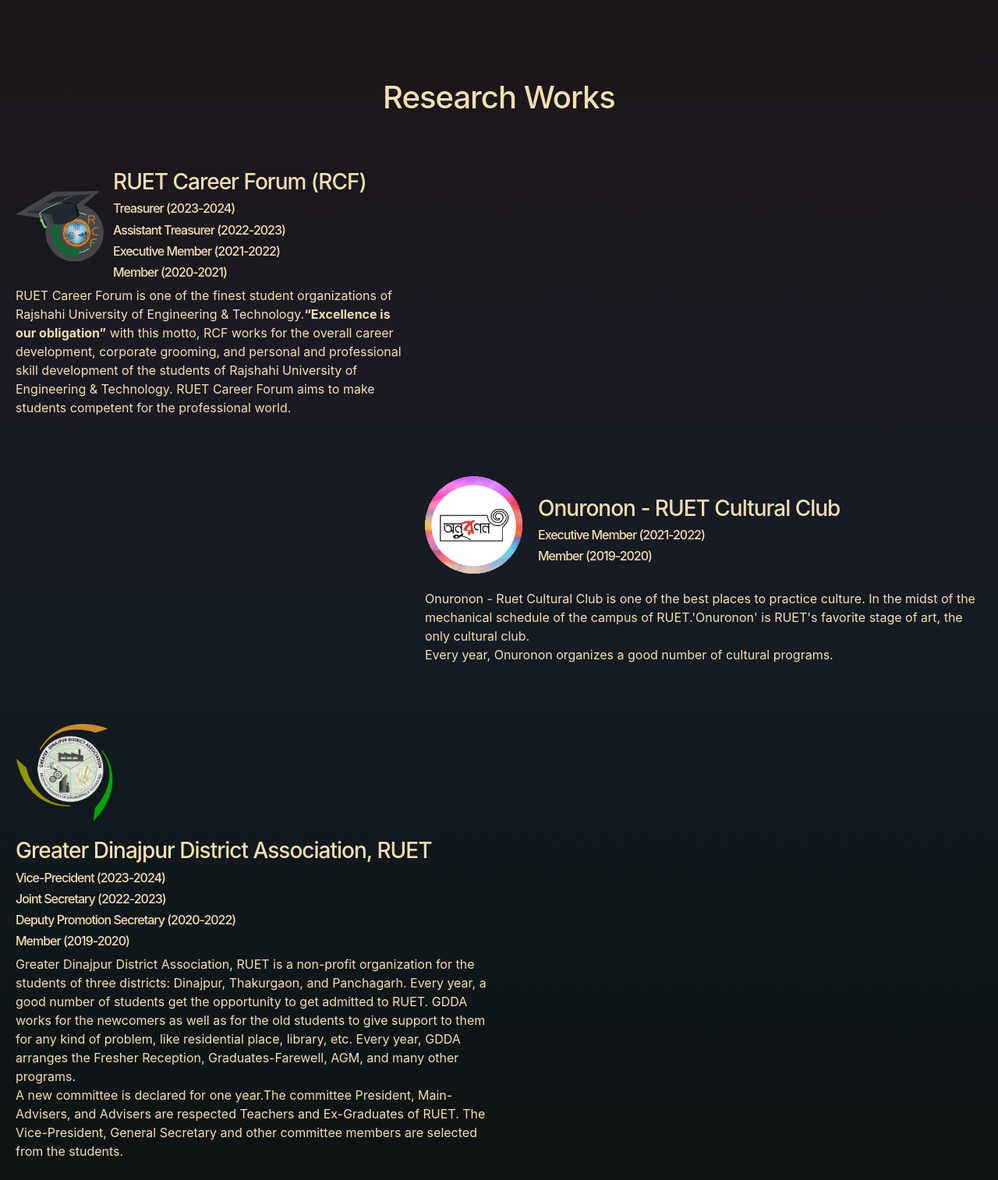
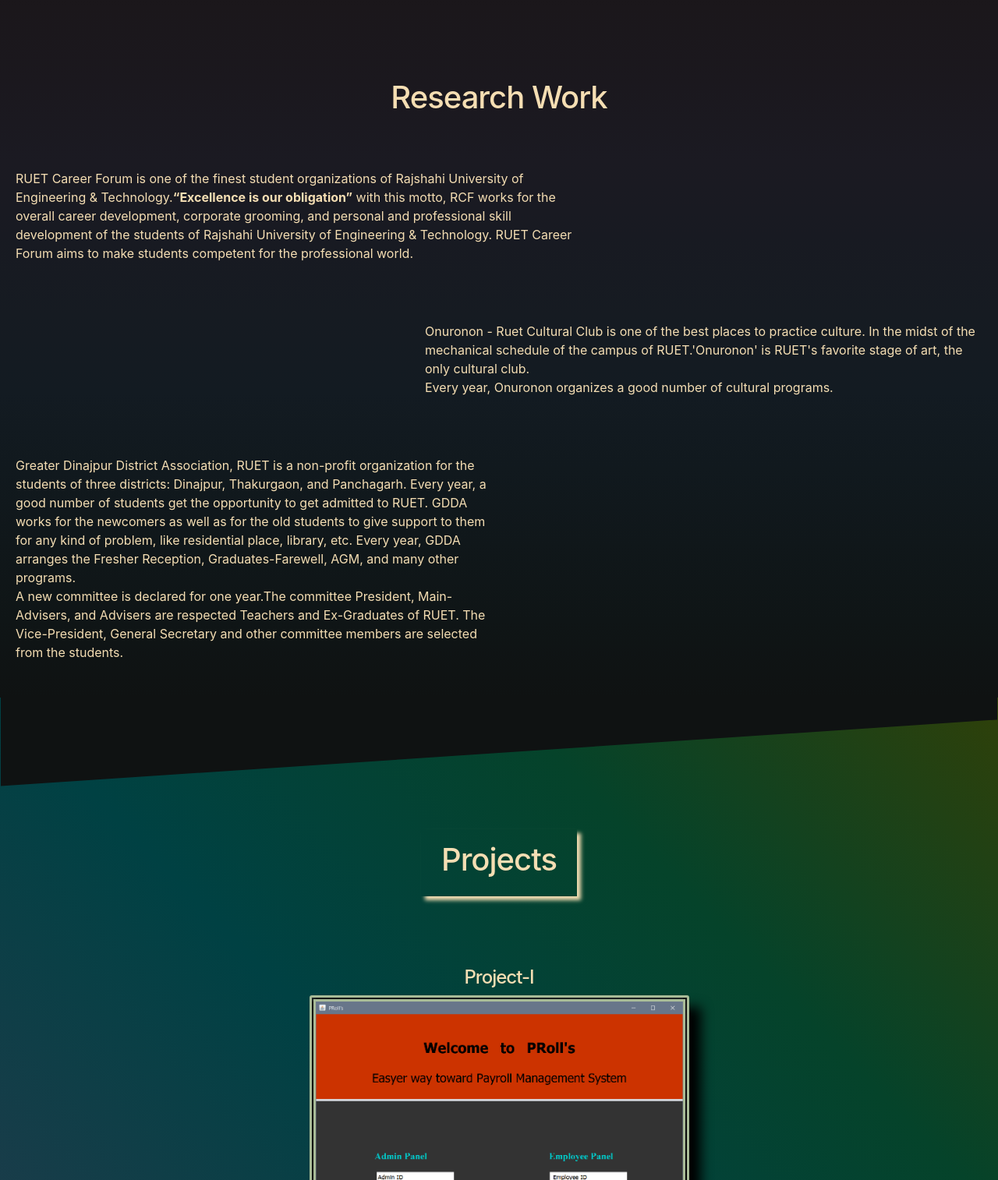
Before and after one commit to aij3113/AIJoy, a plain HTML site: page Portfolio/index.html in a window 1280 px wide. Shown: the part 2119-3633 px from the top of the page at 78% size. Drawn offline with Linux system fonts and the light colour scheme.

Commit message:
Update index.html

```diff
--- a/Portfolio/index.html
+++ b/Portfolio/index.html
@@ -171,7 +171,7 @@
     <object data="./SVG/wave.svg"></object>
 
 
-    <!--Co-Curicular Section-->
+    <!--Research Section-->
 
 
     <div class="co-curicular">
@@ -179,26 +179,14 @@
             <div class="col-sm-2"></div>
             <div class="col-sm-8">
                 <div class="co-head text-center">
-                    <h1>Research Works</h1>
+                    <h1>Research Work</h1>
                 </div>
             </div>
             <div class="col-sm-2"></div>
         </div>
 
         <div class="row">
-            <div class="col-sm-5 co-inst">
-                <div class="row">
-                    <div class="col-xs-5">
-                        <img src="./image/rcf-logo.png">
-                    </div>
-                    <div class="col-xs-7 co-inst-head">
-                        <h3>RUET Career Forum (RCF)</h3>
-                        <h6>Treasurer (2023-2024)</h6>
-                        <h6> Assistant Treasurer (2022-2023)</h6>
-                        <h6>Executive Member (2021-2022)</h6>
-                        <h6>Member (2020-2021)</h6>
-                    </div>
-                </div>
+            <div class="col-sm-7 co-inst">
                 <div>
                     <p>RUET Career Forum is one of the finest
                         student organizations of Rajshahi University
@@ -212,22 +200,12 @@
                     </p>
                 </div>
             </div>
-            <div class="col-sm-7"></div>
+            <div class="col-sm-5"></div>
         </div>
 
         <div class="row">
             <div class="col-sm-5"></div>
             <div class="col-sm-7 co-inst">
-                <div class="row">
-                    <div class="col-xs-4 co-inst-logo">
-                        <img src="./image/onuronon-logo3.png">
-                    </div>
-                    <div class="col-xs-8 co-inst-head">
-                        <h3>Onuronon - RUET Cultural Club</h3>
-                        <h6> Executive Member (2021-2022)</h6>
-                        <h6>Member (2019-2020)</h6>
-                    </div>
-                </div>
                 <div>
                     <p>Onuronon - Ruet Cultural Club is one of the best
                         places to practice culture. In the midst of the
@@ -242,19 +220,6 @@
 
         <div class="row">
             <div class="col-sm-6 co-inst">
-                <div class="row">
-                    <div class="col-xs-5 co-inst-logo">
-                        <img src="./image/gdda-logo.png">
-                    </div>
-                    <div class="col-xs-7 co-inst-head">
-                        <h3>Greater Dinajpur District Association, RUET</h3>
-                        <h6>Vice-Precident (2023-2024)</h6>
-                        <h6>Joint Secretary (2022-2023)</h6>
-                        <h6>Deputy Promotion Secretary (2020-2022)</h6>
-                        <h6>Member (2019-2020)</h6>
-                    </div>
-                </div>
-                <div>
                     <p>Greater Dinajpur District Association, RUET is a non-profit
                         organization for the students of three districts: Dinajpur, Thakurgaon,
                         and Panchagarh. Every year, a good number of students get the opportunity
@@ -266,7 +231,6 @@
                         are respected Teachers and Ex-Graduates of RUET. The Vice-President, General
                         Secretary and other committee members are selected from the students.
                     </p>
-                </div>
             </div>
             <div class="col-sm-6"></div>
         </div>
```
